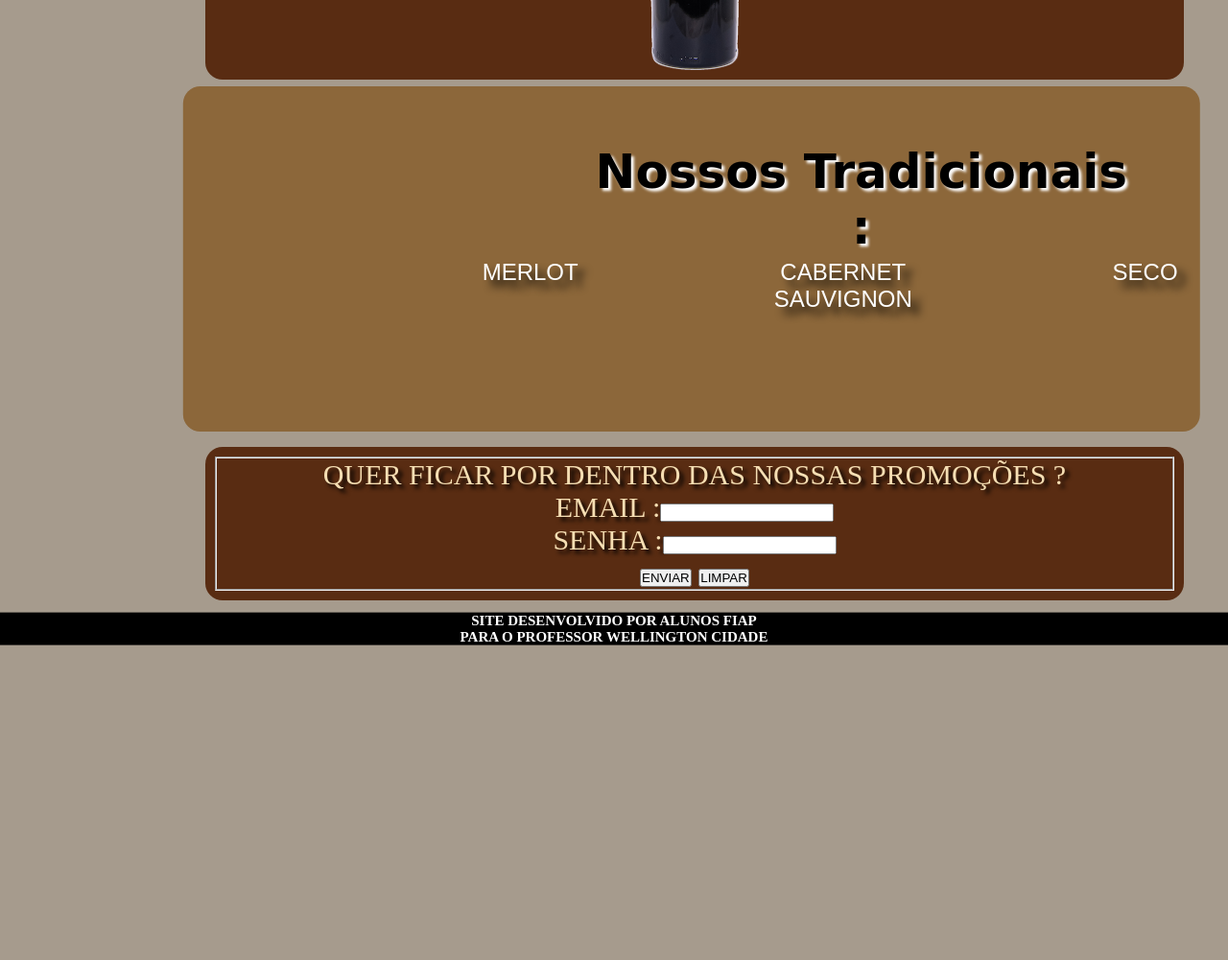
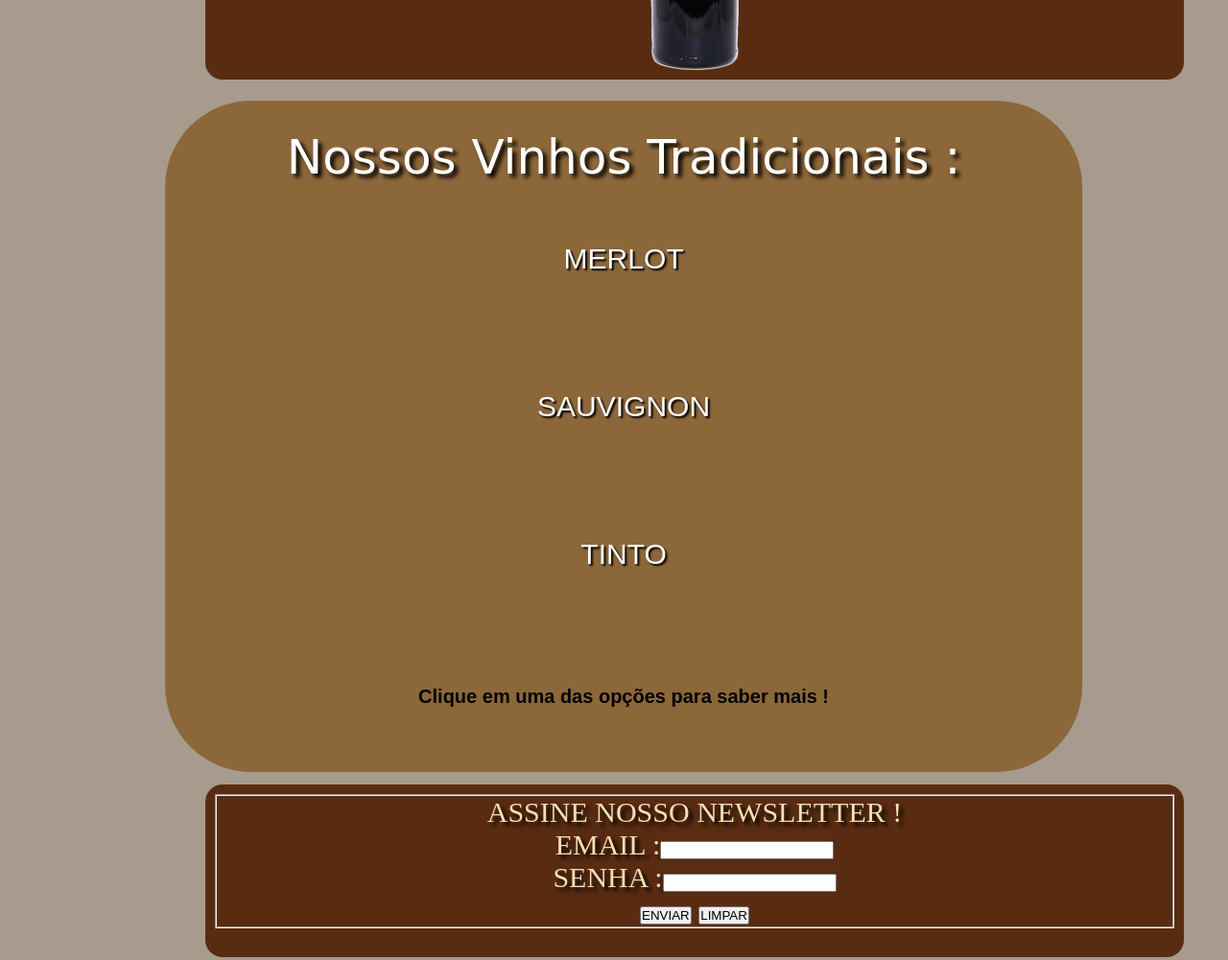
Before and after one commit to lucasserrano10/projeto-vinheria-faculdade, a plain HTML site: page index.html in a window 1280 px wide. Shown: the part 840-1841 px from the top of the page at 96% size. Before the commit the page ends 1513 px from the top, so only its background shows below. Drawn offline with Linux system fonts and the light colour scheme.

Commit message:
MELHORAS VINHARIA

```diff
--- a/index.html
+++ b/index.html
@@ -26,18 +26,20 @@
             </div>
         </section>
         <section id="todos">
-            <div id="geral">
-                <h1>Nossos Tradicionais :</h1>
-                <h2 id="esquerda">CABERNET SAUVIGNON</h2>
-                <h2 id="centro">MERLOT</h2>
-                <h2 id="direita">SECO</h2>
-            </div>
+            <h1>Nossos Vinhos Tradicionais :</h1>
+            <p><a href="#">Merlot</a></p>
+            <p><a href="#"> Sauvignon</a></p>
+            <p><a href="#">Tinto</a></p>
+
+            <p id="descricao">Clique em uma das opções para saber mais !</p>
+
+
         </section>
     </main>
         <div id="assinantes">
             <fieldset>
                 <form action="cadastro.html" method="post" autocomplete="on">
-                    <legend>QUER FICAR POR DENTRO DAS NOSSAS PROMOÇÕES ?</legend>
+                    <legend>ASSINE NOSSO NEWSLETTER !</legend>
                     <p>
                         <label for="iemail">EMAIL :<input type="email" name="email" id="iemail" required></label>
                     </p>
--- a/style.css
+++ b/style.css
@@ -62,7 +62,7 @@ div {
 /** FIM DO LAYOUT CABEÇALHO CSS **/
 
 div#parte1{
-    display: inline-block;
+    display: block;
     position: relative;
     background-color: #592C12;
     transform: translate(20%, 15%);
@@ -108,51 +108,48 @@ div#parte1 > img{
     background-image: 32px;
 }
 /** FIM DA SECTION 1 CSS **/
-
-div#geral {
-    display: inline-flex;
-    position: relative;
+section#todos {
     background-color: #8C673A;
-    transform: translate(18%, 25%);
-    border-radius: 18px;
+    display: block;
+    padding: 30px;
     text-align: center;
-    width: 1000px;
-    height: 300px;
-    margin: auto;
-    padding: 30px;
-
+    width: 70vw;
+    height: 80vh;
+    border-radius: 90px;
+    transform: translate(18%, 15%);
 }
 
-div#geral > h1 {
+section#todos > h1 {
+    font-family:"Pacifico", cursive;
+    color: white;
     font-size: 50px;
-    transform: translate(70%, 10%);
-    font-family: "Pacifico", cursive;
-    font-weight: bolder;
+    font-weight: 400;
     font-style: normal;
-    text-shadow: 3px 3px 3px white;
+    text-shadow: 4px 4px 4px black;
 }
 
-div#geral > h2{
-    font-family: "Teko", sans-serif;
-    color: white;
-    font-optical-sizing: auto;
-    font-weight: 450;
-    font-style: normal;
-    text-shadow: 8px 8px 8px black;
+section#todos > p {
+    padding: 60px;
 }
 
-div#geral > h2#centro {
-    transform: translate(-550%, 50%);
-
+section#todos > p > a {
+    padding: 5px;
+    color: white;
+    text-transform: uppercase;
+    text-align: center;
+    font-family: "Archivo Black", sans-serif;
+    font-weight: 400;
+    text-shadow: 2px 2px 2px black;
+    font-size: 30px;
+    font-style: normal;
 }
 
-div#geral > h2#esquerda {
-    transform: translate(-15%, 50%);
-}
-
-div#geral > h2#direita {
-    transform: translate(10%, 50%);
-
+p#descricao {
+    font-family: "Archivo Black", sans-serif;
+    font-weight: bolder;
+    font-size: 20px;
+    font-style: normal;
+    color: black;
 }
 
 /** FIM DA SECTION 2 CSS **/
@@ -166,7 +163,7 @@ div#assinantes{
     border-radius: 18px;
     text-align: center;
     width: 1000px;
-    height: 140px;
+    height: 160px;
     margin: 10px;
     padding: 10px;
     padding-bottom: 10px;
@@ -176,10 +173,12 @@ fieldset {
     color: wheat;
     font-size: 30px;
     text-shadow: 4px 4px 4px black;
+    text-align: center;
 }
 
 aside{
     transform: translate(0%,290%);
+    padding-top: 10px;
     background-color: black;
     color: white;
     text-align: center;
```
